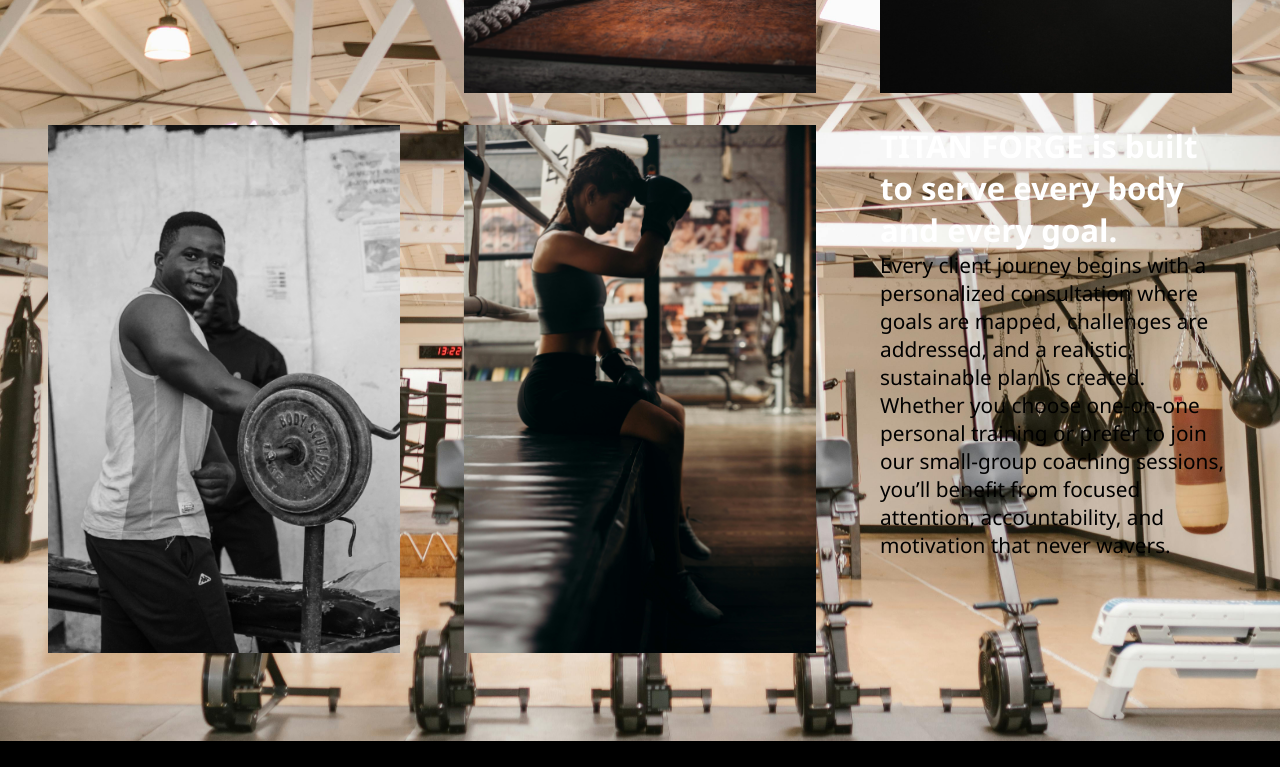
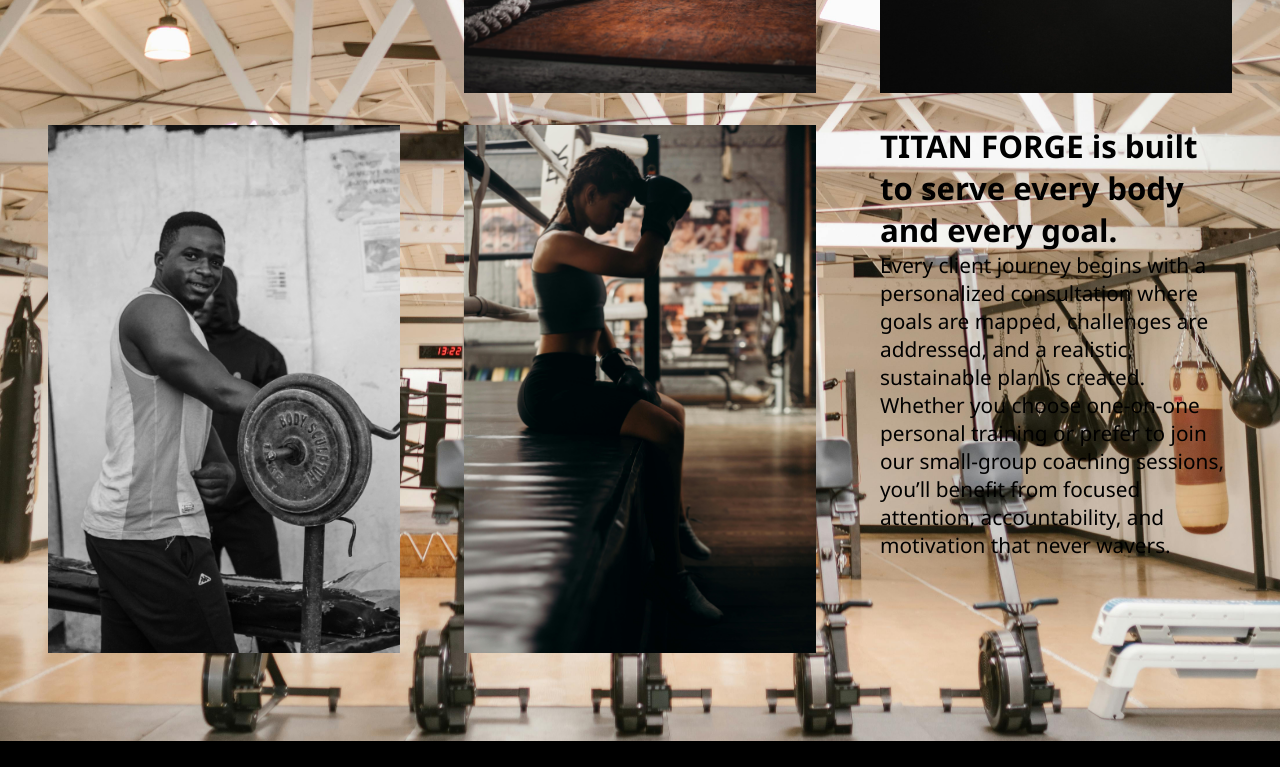
Before and after one commit to Weberna24/TitanForge, a plain HTML site: page trainers.html in a window 1280 px wide. Shown: the part 794-1561 px from the top of the page. Drawn offline with Linux system fonts and the light colour scheme.

Commit message:
Update trainers.html

```diff
--- a/trainers.html
+++ b/trainers.html
@@ -56,7 +56,7 @@
                 </div>
                 <div class="project-context">
                     <div class="text">
-                        <h2 style="color: #fff;">TITAN FORGE is built to serve every body and every goal.</h2>
+                        <h2>TITAN FORGE is built to serve every body and every goal.</h2>
                         <p>
                             Every client journey begins with a personalized consultation where goals are mapped, challenges are addressed, and a realistic, sustainable plan is created. Whether you choose one-on-one personal training or prefer to join our small-group coaching sessions, you’ll benefit from focused attention, accountability, and motivation that never wavers.
                         </p>
```
